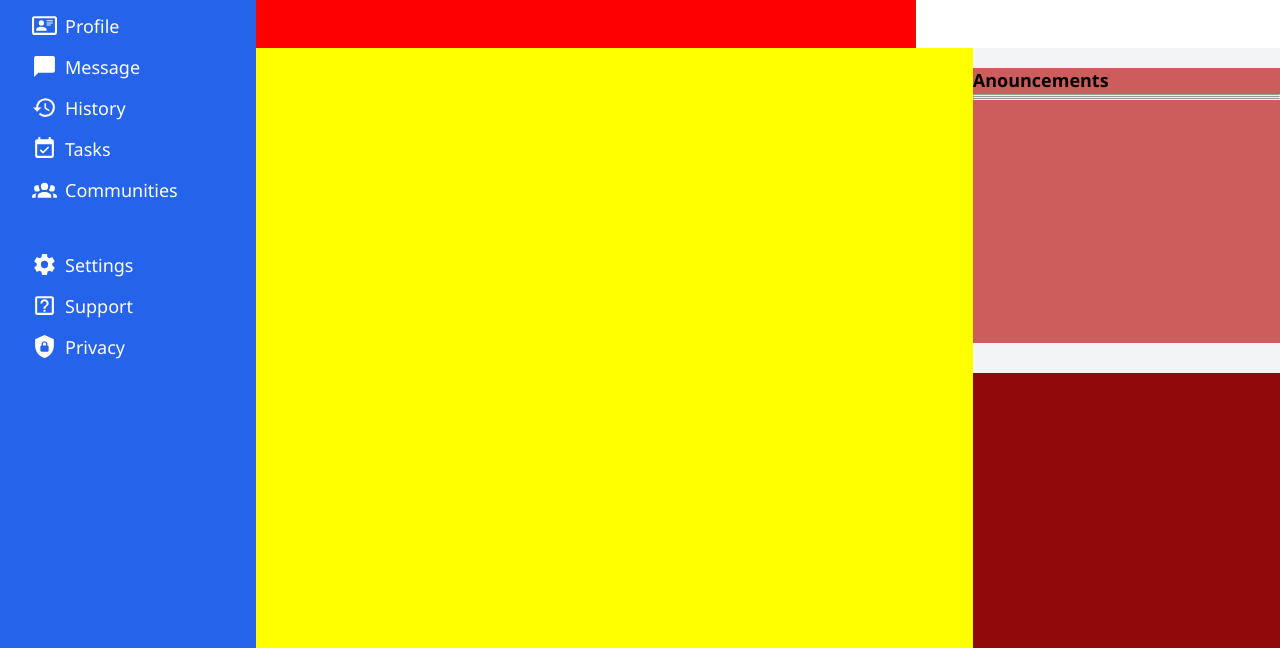
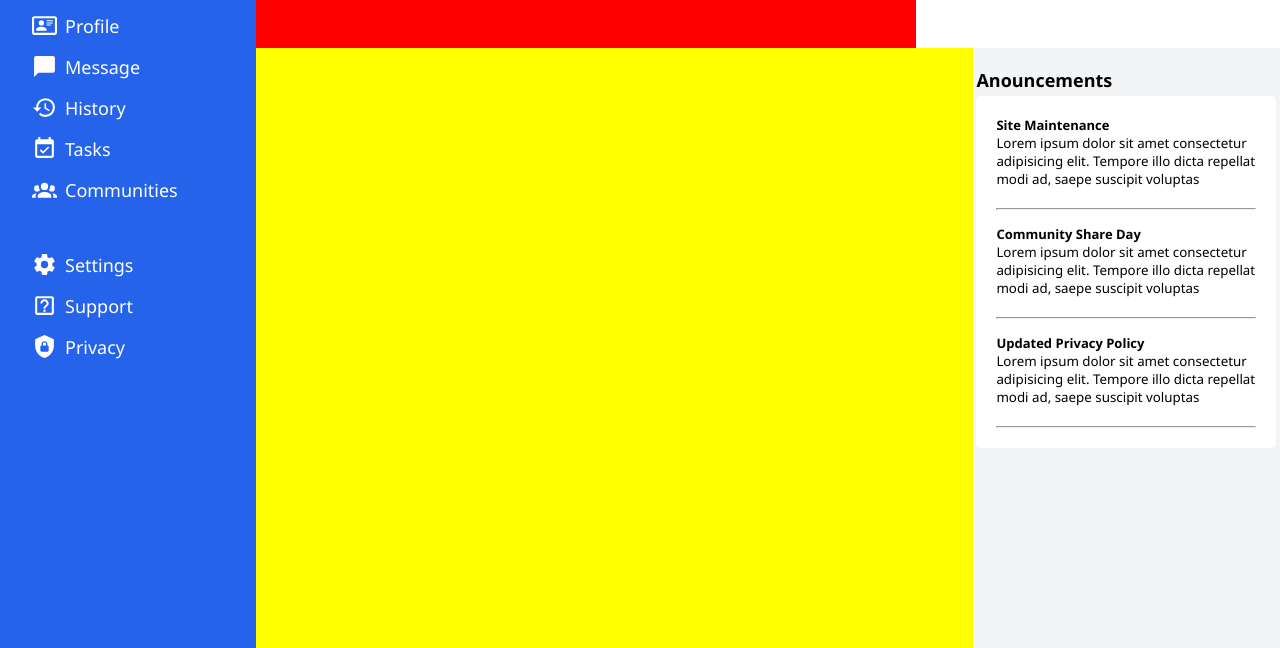
Before and after one commit to olamilekan5162/admin-dashboard-oracle, a plain HTML site: page index.html in a window 1280 px wide. Shown: the part 152-800 px from the top of the page. Drawn offline with Linux system fonts and the light colour scheme.

Commit message:
work in progress

```diff
--- a/index.html
+++ b/index.html
@@ -135,18 +135,18 @@
                         <diV class="content-container">
 
                             <div class="content content1">
-                                <h1></h1>
-                                <p></p>
+                                <h1>Site Maintenance</h1>
+                                <p>Lorem ipsum dolor sit amet consectetur adipisicing elit. Tempore illo dicta repellat modi ad, saepe suscipit voluptas</p>
                                 <hr>
                             </div>
                             <div class="content content2">
-                                <h1></h1>
-                                <p></p>
+                                <h1>Community Share Day</h1>
+                                <p>Lorem ipsum dolor sit amet consectetur adipisicing elit. Tempore illo dicta repellat modi ad, saepe suscipit voluptas</p>
                                 <hr>
                             </div>
                             <div class="content content3">
-                                <h1></h1>
-                                <p></p>
+                                <h1>Updated Privacy Policy</h1>
+                                <p>Lorem ipsum dolor sit amet consectetur adipisicing elit. Tempore illo dicta repellat modi ad, saepe suscipit voluptas</p>
                                 <hr>
                             </div>
 
--- a/styles.css
+++ b/styles.css
@@ -152,6 +152,7 @@
     display: flex;
     flex-direction: row;
     flex: 1;
+    background-color: #f3f4f6;
 }
 
 .body-container .body-left {
@@ -164,21 +165,52 @@
     width: 30%;
     display: flex;
     flex-direction: column;
+    justify-content: center;
+    align-items: center;
     gap: 30px;
 }
 
 .body-container .body-right .top{
-    background-color: indianred;
     margin-top: 20px;
     display: flex;
     flex-direction: column;
+    background-color: #f3f4f6;
     height: 50%;
-    gap: 2px;
+    gap: 4px;
 }
 
-.body-container .body-right h1{
+.body-right .top h1{
     font-size: large;
     font-weight: 700;
+}
+
+.top .content-container{
+    display: flex;
+    flex-direction: column;
+    background-color: white;
+    border-radius: 5px;
+    width: 300px;
+    padding: 20px;
+    gap: 15px;
+
+}
+
+.top .content-container .content {
+    display: flex;
+    flex-direction: column;
+}
+
+.top .content-container h1{
+    font-size: small;
+    font-weight: 700;
+}
+
+.top .content-container p{
+    font-size: smaller;
+}
+
+hr {
+    margin-top: 20px;
 }
 
 
```
